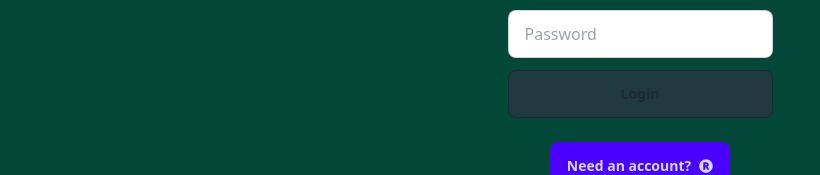
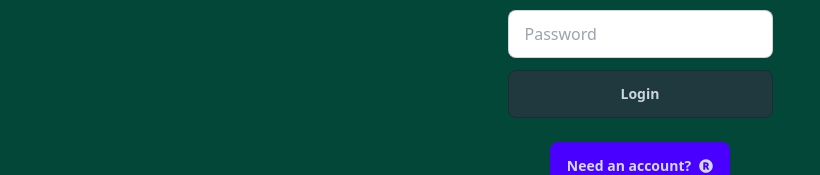
Before and after one commit to YuriyPilipenkoKH/product-mix, a Next.js app: page /login in a window 1280 px wide. Shown: the part 360-535 px from the top of the page, without its empty margins (0-820 px from the left). Built offline with nearby package versions, Linux system fonts and the light colour scheme; no server answers.

Commit message:
find right color

```diff
--- a/src/app/globals.css
+++ b/src/app/globals.css
@@ -151,4 +151,6 @@ img {
   --tw-border-opacity: 1 ;
   --tw-bg-opacity: 0.7 ;
   --tw-text-opacity: 1 ;
+   color: var(--fallback-bc);
+
 }
```
